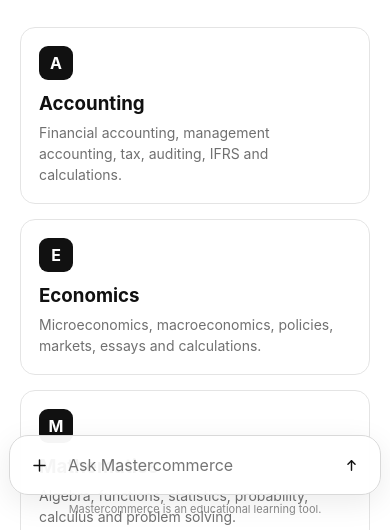
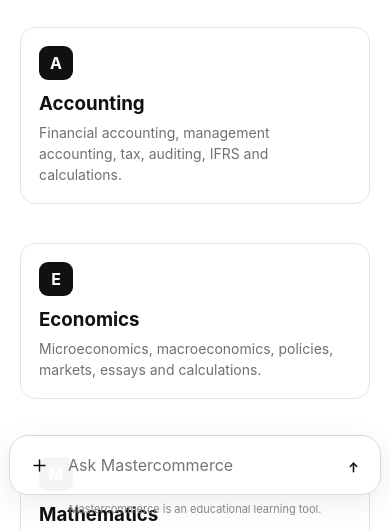
Before and after one commit to dembe1280/MASTERCOMMERCE, a plain HTML site: page index.html in a window 390 px wide. Shown: the part 314-844 px from the top of the page. Drawn offline with Linux system fonts and the light colour scheme.

Commit message:
Update style.css

```diff
--- a/style.css
+++ b/style.css
@@ -790,3 +790,74 @@
     animation: none !important;
     transition: none !important;
 }
+/* =========================================================
+   MASTERCOMMERCE - FINAL SMALL UI FIXES
+   ========================================================= */
+
+/* Keep welcome content above the fixed input area */
+#chatContainer {
+    padding-bottom: 150px;
+}
+
+.welcome-screen,
+#welcomeScreen {
+    padding-bottom: 40px;
+}
+
+/* Keep subject cards/text away from the input */
+.subject-cards,
+.subject-grid,
+.subject-card {
+    margin-bottom: 24px;
+}
+
+/* Clean professional send button */
+#sendButton {
+    width: 40px;
+    height: 40px;
+    min-width: 40px;
+    border: none;
+    border-radius: 12px;
+    display: flex;
+    align-items: center;
+    justify-content: center;
+    padding: 0;
+    cursor: pointer;
+}
+
+#sendButton svg {
+    width: 18px;
+    height: 18px;
+    display: block;
+}
+
+#sendButton svg,
+#sendButton path,
+#sendButton line,
+#sendButton polyline {
+    stroke-width: 2.2;
+}
+
+@media (max-width: 800px) {
+
+    #chatContainer {
+        padding-bottom: 145px;
+    }
+
+    .welcome-screen,
+    #welcomeScreen {
+        padding-bottom: 35px;
+    }
+
+    #sendButton {
+        width: 38px;
+        height: 38px;
+        min-width: 38px;
+        border-radius: 11px;
+    }
+
+    #sendButton svg {
+        width: 17px;
+        height: 17px;
+    }
+}
```
